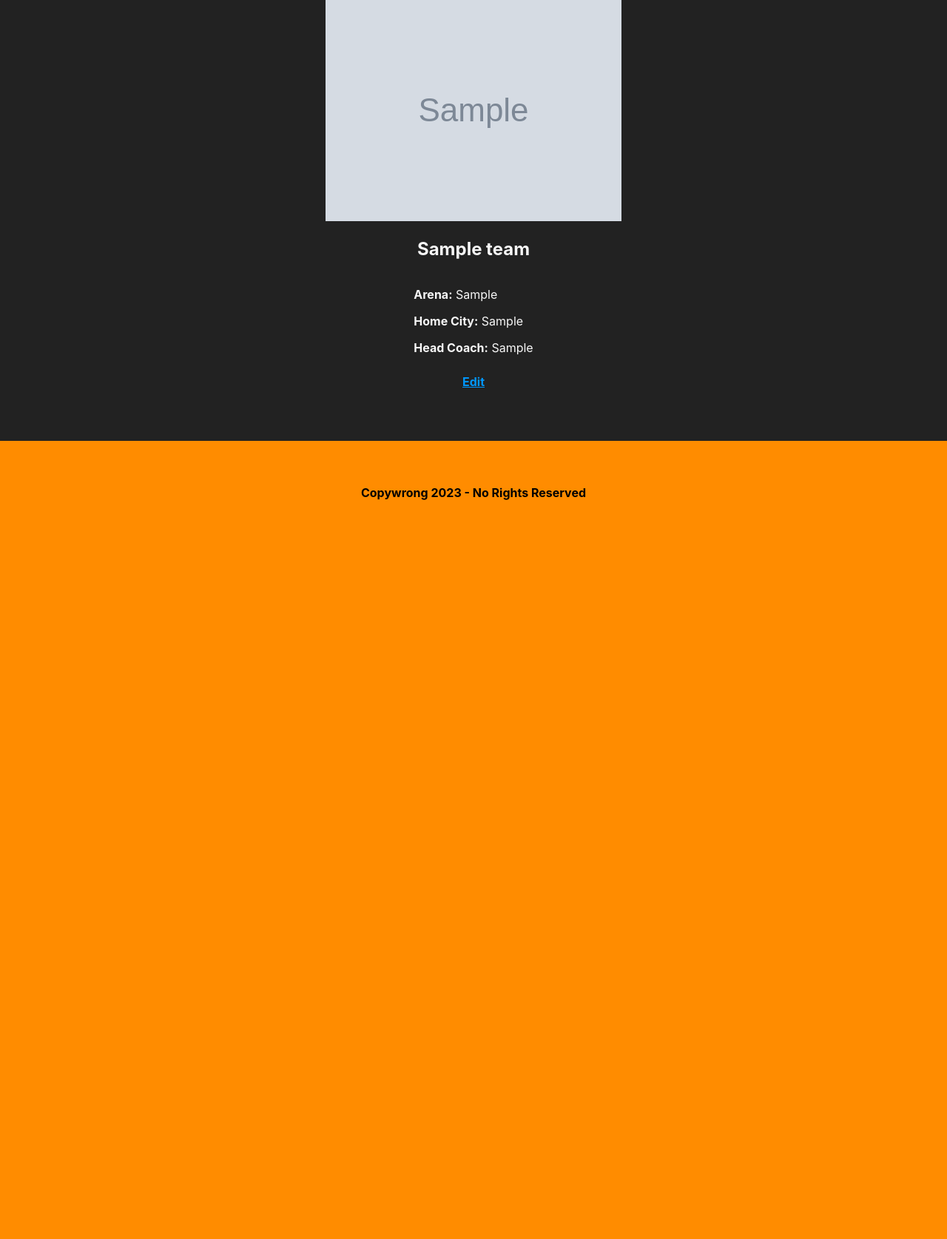
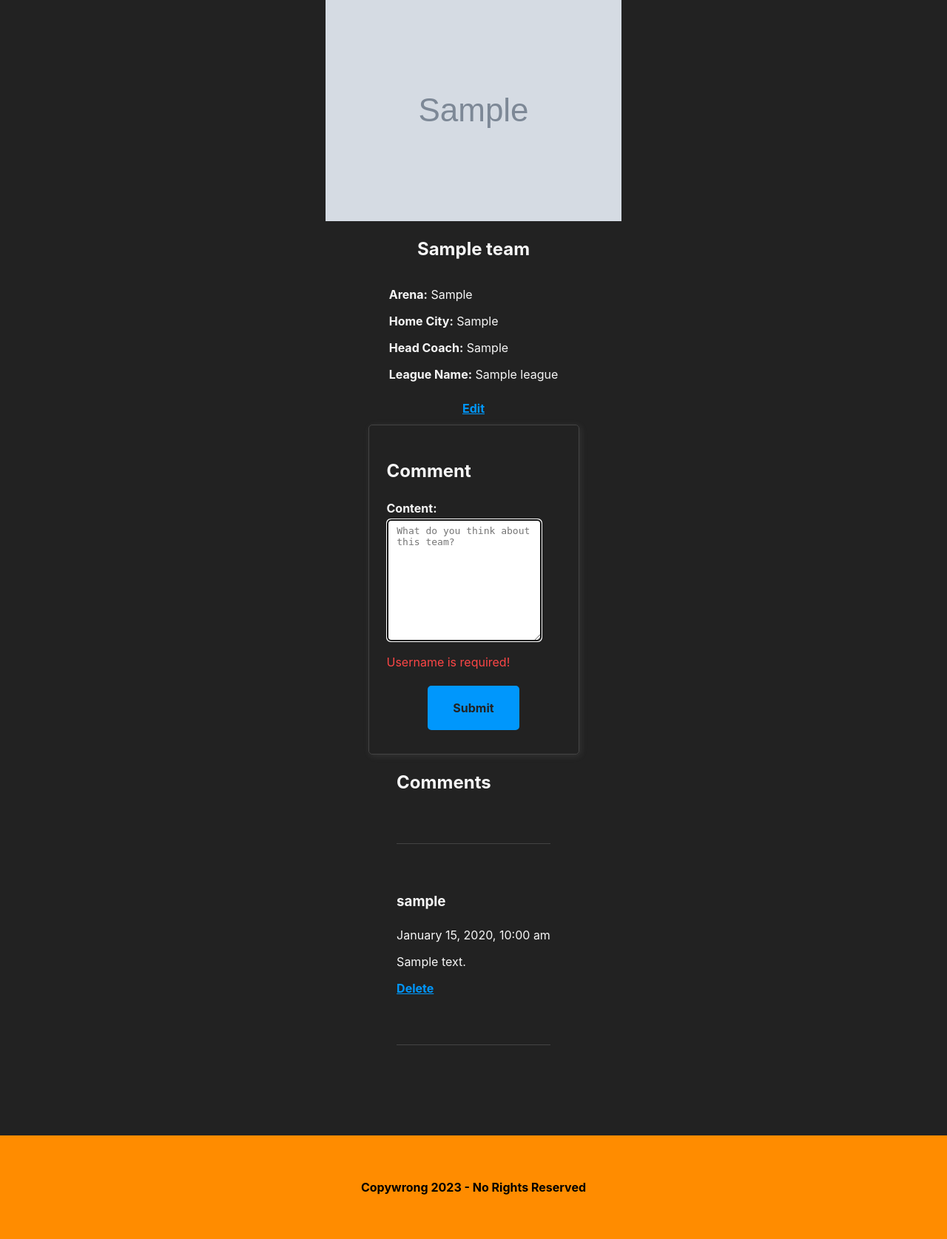
Before and after one commit to dzhu0/hoops-teams, a PHP site: page /team.php?id=1 in a window 1280 px wide. Shown: the part 533-2208 px from the top of the page at 74% size. Before the commit the page ends 1209 px from the top, so only its background shows below. Run offline with PHP 8.4, Linux system fonts and the light colour scheme; the visitor is signed in with stand-in values (Sample User, id 1); tables that the repository leaves empty or names only in its code hold one stand-in row (values such as "Sample post"); grey boxes marked "Sample" are stand-in pictures; a stand-in replaces the project's code that opens the database connection; some libraries are stand-ins or nearby versions.

Commit message:
Team Page Update
Add comments to each team. Only allow logged users to write comments. A form is used to add a comment to a team. A function is created to get the name of the user, this is required to display the username of the owner of the comment.

```diff
--- a/team.php
+++ b/team.php
@@ -3,6 +3,62 @@
 session_start();
 
 require("tools/getteam.php");
+require("tools/getleaguename.php");
+
+$invalid = "";
+
+if (isset($_SESSION["invalid"])) {
+    $invalid = $_SESSION["invalid"];
+    unset($_SESSION["invalid"]);
+}
+
+if ($_POST && isset($_POST["command"]) && $_POST["command"] === "submit") {
+    switch (true) {
+        case !isset($_POST["content"]) || empty($_POST["content"]):
+            $_SESSION["invalid"] = "Content is required!";
+            break;
+    }
+
+    if (isset($_SESSION["invalid"])) {
+        header("Location: team.php");
+        exit();
+    }
+
+    $content = filter_input(INPUT_POST, "content", FILTER_SANITIZE_FULL_SPECIAL_CHARS);
+
+    $query = "INSERT INTO comments (user_id, team_id, content)
+              VALUES (:user_id, :team_id, :content)";
+
+    $statement = $db->prepare($query);
+    $statement->bindValue(":user_id", $_SESSION["user_id"], PDO::PARAM_INT);
+    $statement->bindValue(":team_id", $team_id, PDO::PARAM_INT);
+    $statement->bindValue(":content", $content);
+    $statement->execute();
+
+    header("Location: team.php?id={$team_id}");
+    exit();
+}
+
+$query = "SELECT * FROM comments WHERE team_id = :team_id ORDER BY date DESC";
+
+$statement = $db->prepare($query);
+$statement->bindValue(":team_id", $team_id, PDO::PARAM_INT);
+$statement->execute();
+
+$comments = $statement->fetchAll();
+
+function getUsername($db, $user_id): string
+{
+    $query = "SELECT username FROM users WHERE user_id = :user_id";
+
+    $statement = $db->prepare($query);
+    $statement->bindValue(":user_id", $user_id, PDO::PARAM_INT);
+    $statement->execute();
+
+    $user = $statement->fetch();
+
+    return $user["username"];
+}
 
 ?>
 
@@ -23,7 +79,7 @@ require("tools/getteam.php");
         <main>
             <div class="team">
                 <?php if ($team["logo"]): ?>
-                    <img src="<?= $team["logo"] ?>" alt="<?= $team["team_name"] ?>" class="logo">
+                    <img src="<?= $team["logo"] ?>" alt="<?= $team["team_name"] ?>" class="logo big">
                 <?php else: ?>
                     <div class="no-logo">
                         No Logo
@@ -42,11 +98,63 @@ require("tools/getteam.php");
                     <p><b>Head Coach:</b>
                         <?= $team["head_coach"] ?>
                     </p>
+                    <p><b>League Name:</b>
+                        <?= getLeagueName($db, $team["league_id"]) ?>
+                    </p>
                 </div>
             </div>
 
             <div class="form-link">
-                <a href="edit.php?id=<?= $team["team_id"] ?>">Edit</a>
+                <a href="editteam.php?id=<?= $team["team_id"] ?>">Edit</a>
+            </div>
+
+            <?php if (isset($_SESSION["signin"])): ?>
+                <form method="post" class="form comment">
+                    <h2>Comment</h2>
+
+                    <label for="content">Content:</label>
+                    <textarea name="content" id="content" rows="10"
+                        placeholder="What do you think about this team?" autofocus></textarea>
+
+                    <p class="error">
+                        <?= $invalid ?>
+                    </p>
+
+                    <div class="btns">
+                        <button name="command" value="submit">Submit</button>
+                    </div>
+                </form>
+            <?php endif ?>
+
+            <div class="comments">
+                <h2>Comments</h2>
+                <hr>
+                <?php if (count($comments)): ?>
+                    <?php foreach ($comments  as $comment): ?>
+                        <div>
+                            <h3>
+                                <?= getUsername($db, $comment["user_id"]) ?>
+                            </h3>
+
+                            <p>
+                                <?= date_format(date_create($comment["date"]), "F j, Y, g:i a") ?>
+                            </p>
+                            <p>
+                                <?= $comment["content"] ?>
+                            </p>
+
+                            <?php if (isset($_SESSION["level"]) && $_SESSION["level"] >= 2): ?>
+                                <a href="deletecomment.php?id=<?= $comment["comment_id"] ?>">Delete</a>
+                            <?php endif ?>
+                        </div>
+                        <hr>
+                    <?php endforeach ?>
+                <?php else: ?>
+                    <div>
+                        <p>No comments yet.</p>
+                    </div>
+                    <hr>
+                <?php endif ?>
             </div>
         </main>
     </div>
```
